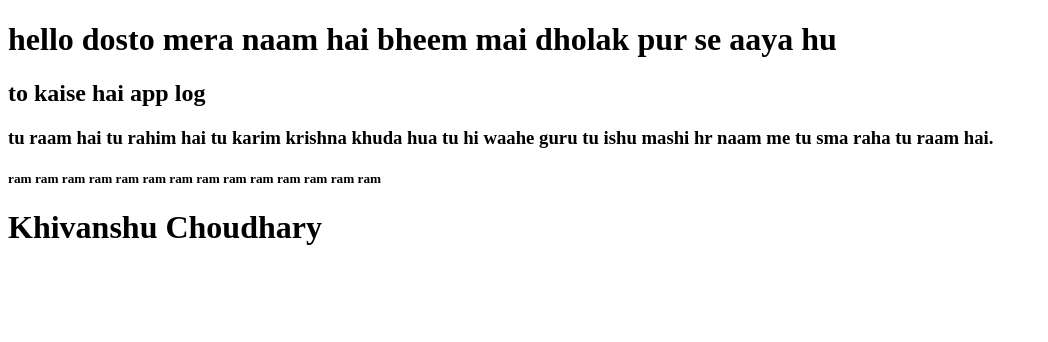
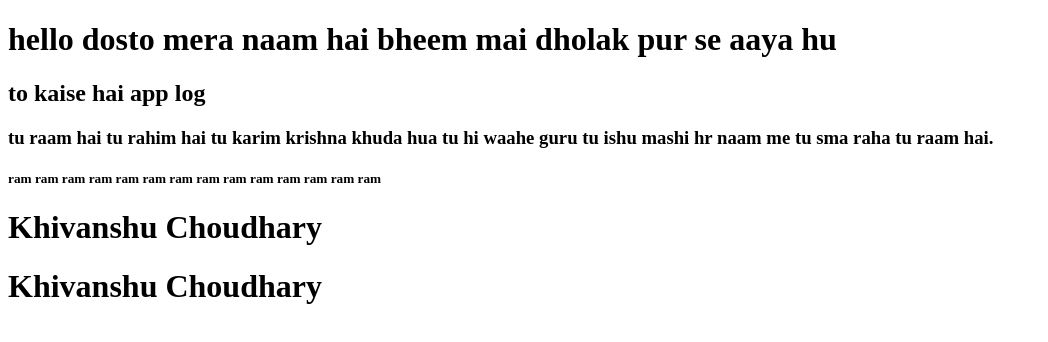
Before and after one commit to Khivanshu/New, a plain HTML site: page index.html in a window 1280 px wide. Shown: the whole page, without its empty margins (0-1048 px from the left). Drawn offline with Linux system fonts and the light colour scheme.

Commit message:
myNewChanges

```diff
--- a/index.html
+++ b/index.html
@@ -12,5 +12,6 @@
     <h3>tu raam hai tu rahim hai tu karim krishna khuda hua tu hi waahe guru tu ishu mashi hr naam me tu sma raha tu raam hai.</h3>
     <h5>ram ram ram ram ram ram ram ram ram ram ram ram ram ram </h5>
     <h1>Khivanshu Choudhary</h1>
+    <h1>Khivanshu Choudhary</h1>
 </body>
 </html>
```
